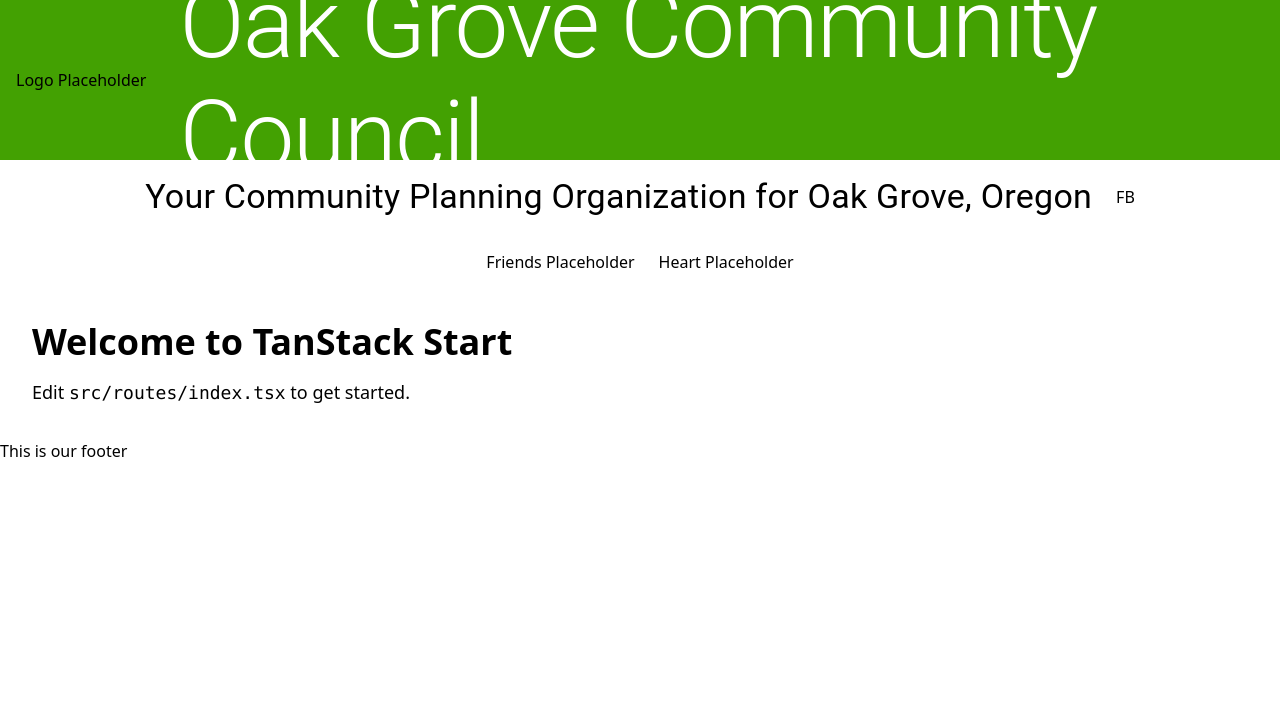
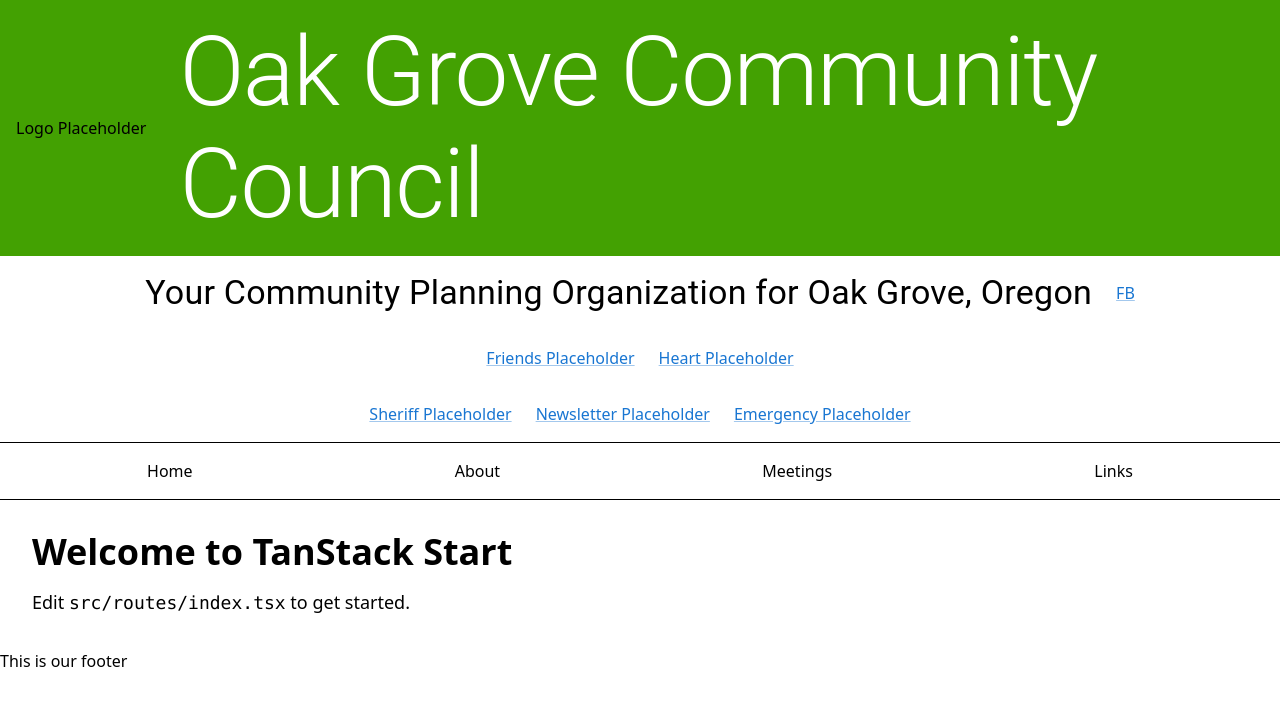
Before and after one commit to OakGroveCommunityCouncil/ogcc-site, a React (Vite) app in the folder OakGroveCommunityCouncil/Frontend/: page / in a window 1280 px wide. Shown: the top 706 px of the page. Built offline with nearby package versions, Linux system fonts and the light colour scheme.

Commit message:
fleshed out header.

```diff
--- a/OakGroveCommunityCouncil/Frontend/src/components/AppHeader.tsx
+++ b/OakGroveCommunityCouncil/Frontend/src/components/AppHeader.tsx
@@ -1,9 +1,11 @@
-import { Box, styled, Typography } from '@mui/material'
+import { Box, styled, Typography, Link as MuiLink } from '@mui/material'
+import { Link } from '@tanstack/react-router'
 
 export const AppHeader = () => {
   return (
     <Box>
-      <HeaderSection sx={{ background: '#43a102', height: '160px' }}>
+      <HeaderSection sx={{ background: '#43a102' }}>
+        {/* TODO: Logo */}
         <Box sx={{ width: '160px' }}>Logo Placeholder</Box>
         <Typography variant="h1" sx={{ color: 'white' }}>
           Oak Grove Community Council
@@ -13,12 +15,37 @@ export const AppHeader = () => {
         <Typography variant="h4">
           Your Community Planning Organization for Oak Grove, Oregon
         </Typography>
-        <Box>FB</Box>
+        {/* TODO: FB Link */}
+        <MuiLink href="">
+          <Box>FB</Box>
+        </MuiLink>
       </HeaderSection>
       <HeaderSection>
-        <Box>Friends Placeholder</Box>
-        <Box>Heart Placeholder</Box>
+        {/* TODO:  Add props to MuiLinks */}
+        <MuiLink href="">
+          <Box>Friends Placeholder</Box>
+        </MuiLink>
+        <MuiLink href="">
+          <Box>Heart Placeholder</Box>
+        </MuiLink>
       </HeaderSection>
+      <HeaderSection>
+        <MuiLink href="">
+          <Box>Sheriff Placeholder</Box>
+        </MuiLink>
+        <MuiLink href="">
+          <Box>Newsletter Placeholder</Box>
+        </MuiLink>
+        <MuiLink href="">
+          <Box>Emergency Placeholder</Box>
+        </MuiLink>
+      </HeaderSection>
+      <NavSection>
+        <Link to="/">Home</Link>
+        <Link to="/about">About</Link>
+        <Link to="/meetings">Meetings</Link>
+        <Link to="/links">Links</Link>
+      </NavSection>
     </Box>
   )
 }
@@ -30,3 +57,12 @@ const HeaderSection = styled(Box)({
   gap: '24px',
   padding: '16px',
 })
+
+const NavSection = styled(Box)({
+  display: 'flex',
+  alignItems: 'center',
+  justifyContent: 'space-around',
+  padding: '16px',
+  borderTop: '1px solid black',
+  borderBottom: '1px solid black',
+})
```
